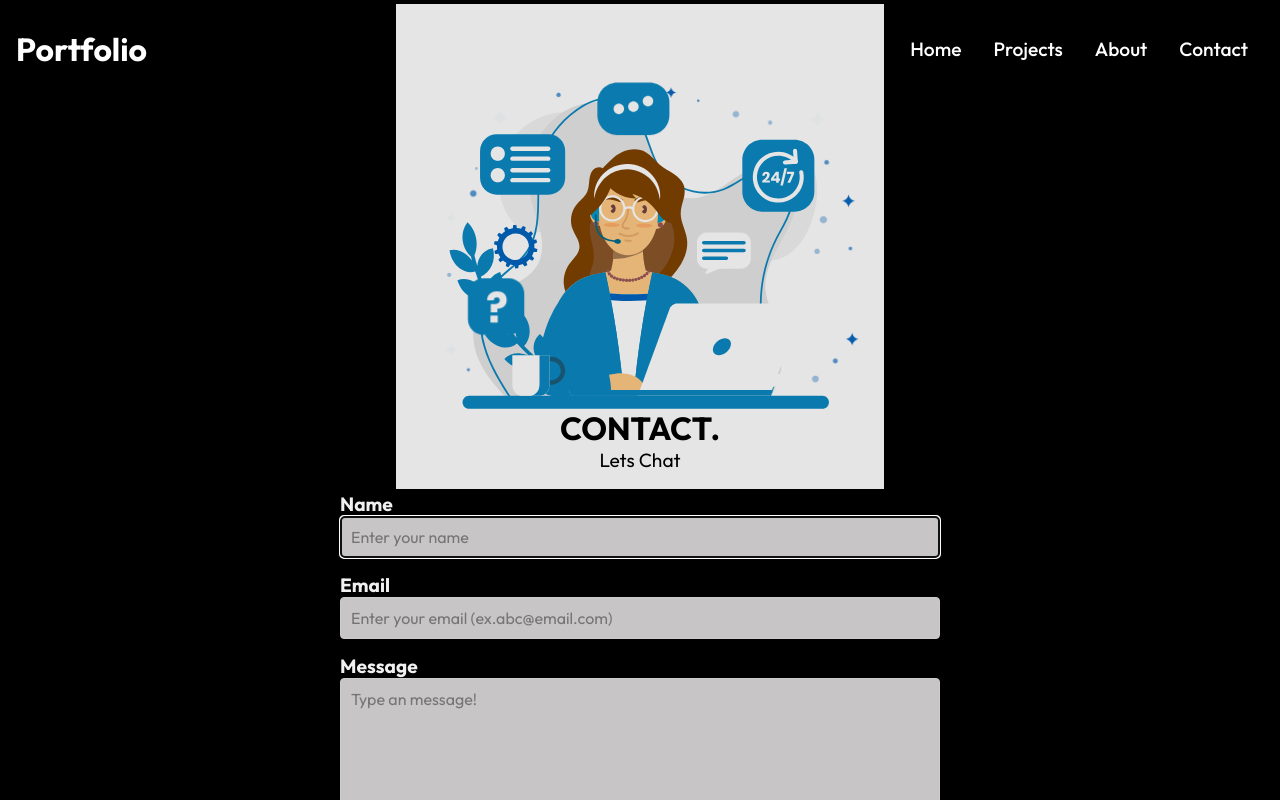
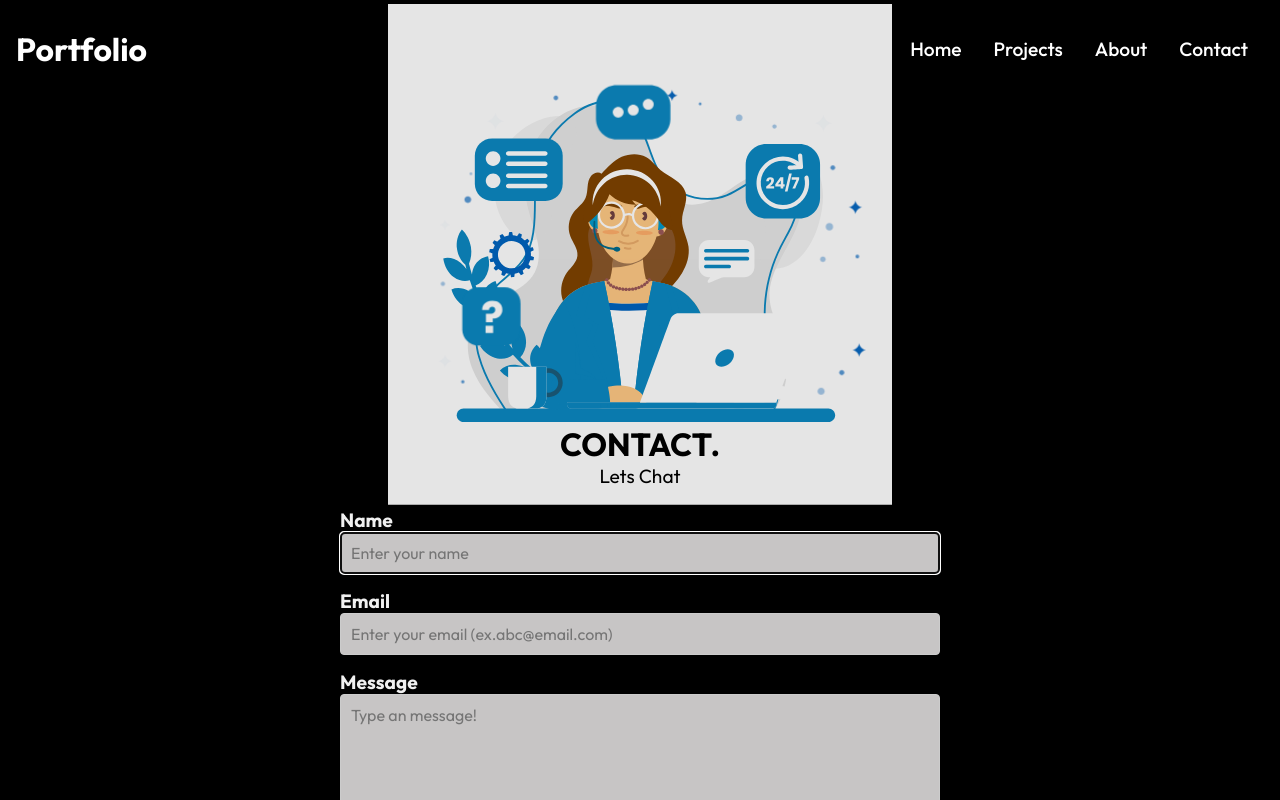
Before and after one commit to vatsamit/Personal-Portfolio, a React (Create React App) app: page /contact in a window 1280 px wide. Shown: the top 800 px of the page. Built offline with nearby package versions, Linux system fonts and the light colour scheme.

Commit message:
Update ContactHeroimg.css
just to observe

```diff
--- a/src/Components/ContactHeroimg.css
+++ b/src/Components/ContactHeroimg.css
@@ -1,6 +1,6 @@
 .hero-img1 {
     width: 100vw;
-    height: 61vh;
+    height: 63vh;
      background: rgba(0,0,0,0.1);
     position: relative;
     overflow: hidden;
@@ -16,7 +16,7 @@
     justify-content: center;
     align-items: center;
     z-index: 1;
-    padding-top: 48vh ;
+    padding-top: 50vh ;
 }
 
 .hero-img1 h1 {
```
